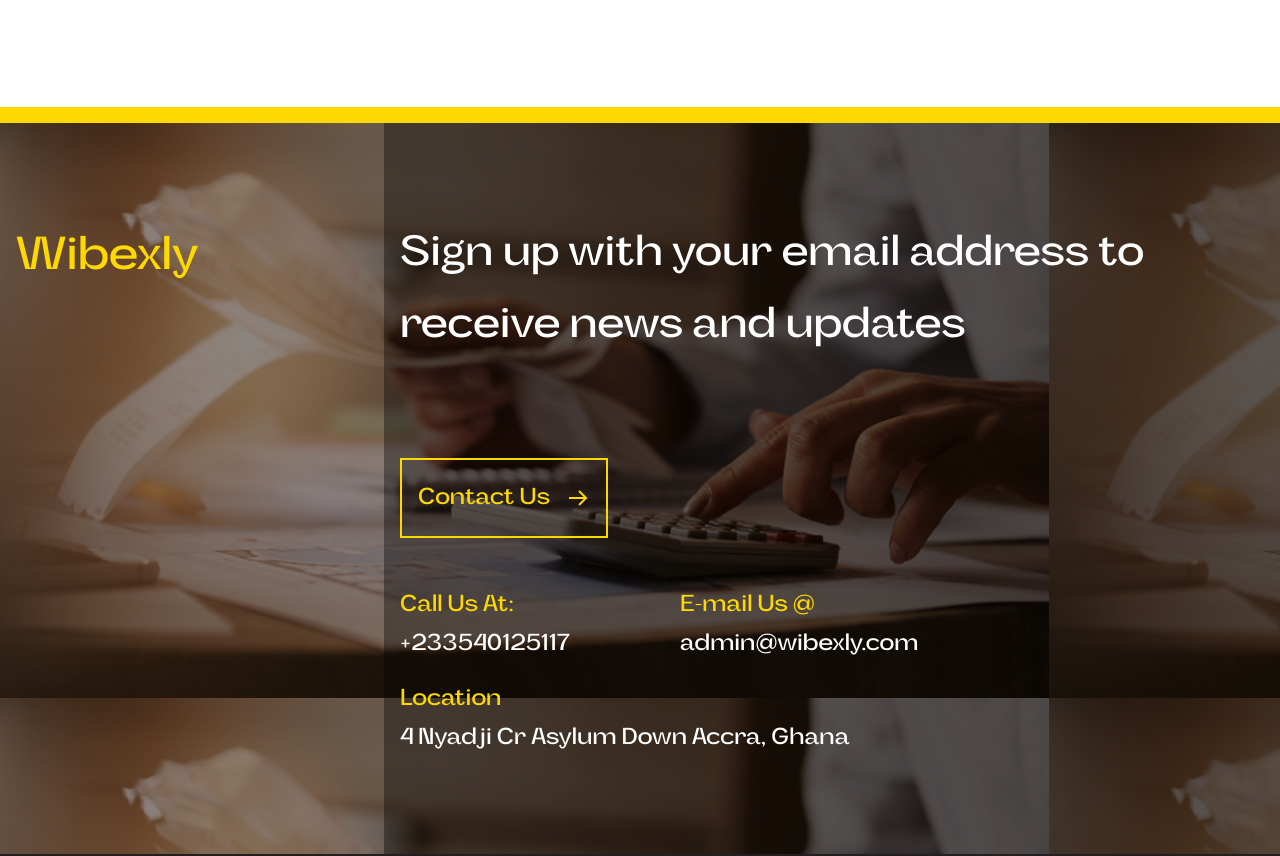
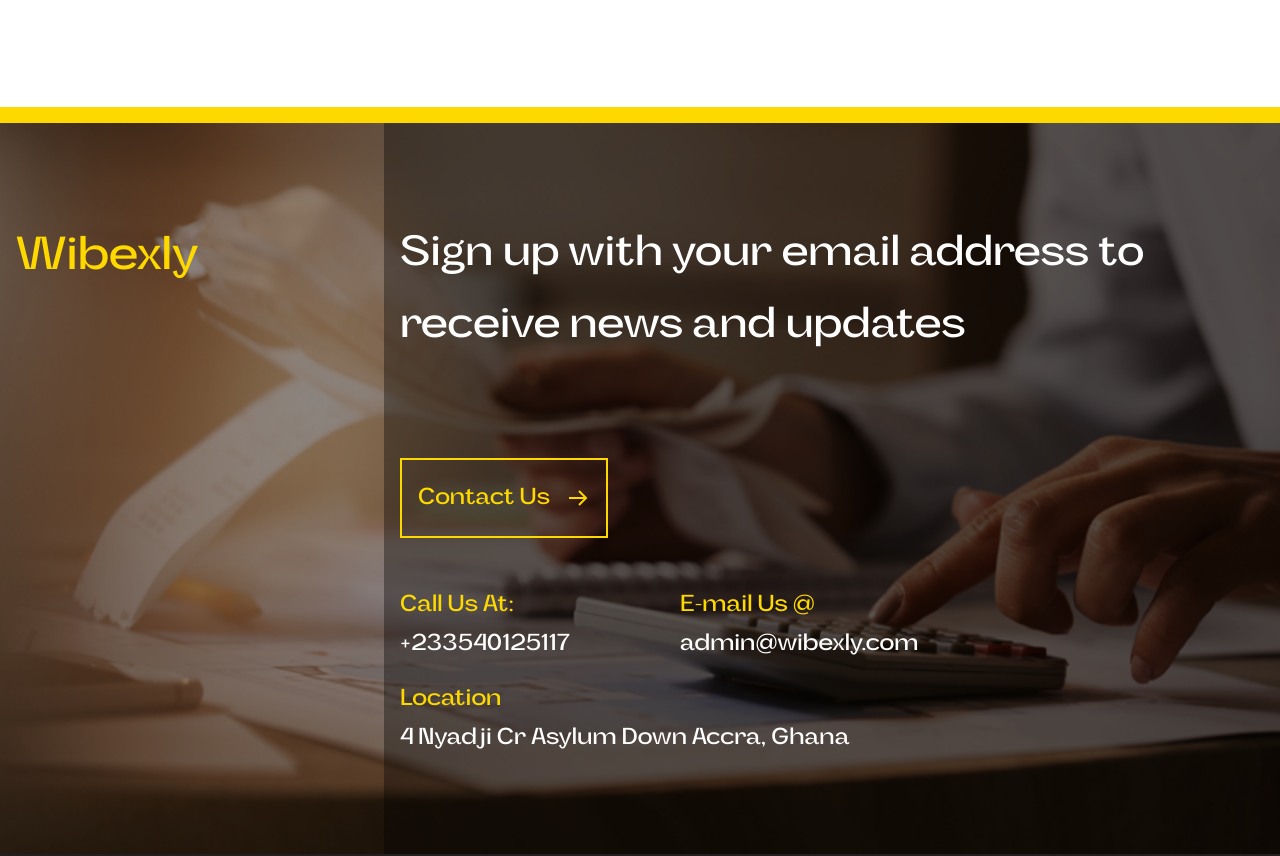
Before and after one commit to eakojo/dr-george, a Next.js app: page / in a window 1280 px wide. Shown: the part 2820-3676 px from the top of the page. Built offline with nearby package versions, Linux system fonts and the light colour scheme.

Commit message:
premium service updated

```diff
--- a/src/components/Footer/index.tsx
+++ b/src/components/Footer/index.tsx
@@ -6,7 +6,7 @@
   const router = useRouter()
   return (
     <>
-    <Box pos={"relative"} overflow={'hidden'} bgImage={'/images/footer-bg.png'}>
+    <Box pos={"relative"} overflow={'hidden'} bgImage={'/images/footer-bg.png'} bgSize={'cover'}>
        <Grid
           w="100%"
           minH={122}
```
